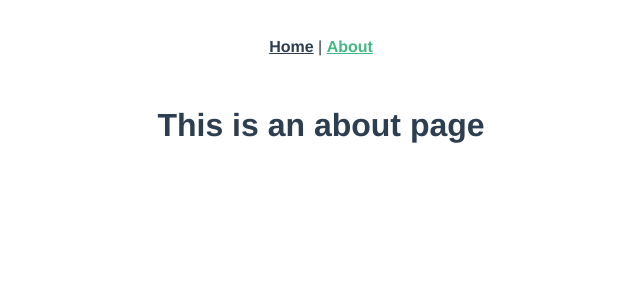
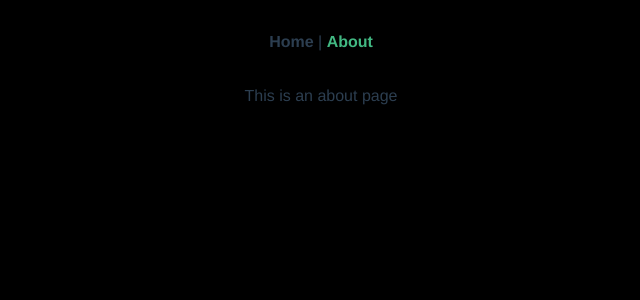
Before and after one commit to paulopariz/redirect-links-frontend, a Vue app: page /#/about in a window 1280 px wide. Shown: the top 300 px of the page, without its empty margins (319-959 px from the left). Built offline with nearby package versions, Linux system fonts and the light colour scheme.

Commit message:
add tailwind

```diff
--- a/package.json
+++ b/package.json
@@ -22,8 +22,11 @@
     "@vue/cli-plugin-router": "~5.0.0",
     "@vue/cli-plugin-vuex": "~5.0.0",
     "@vue/cli-service": "~5.0.0",
+    "autoprefixer": "^10.4.13",
     "eslint": "^7.32.0",
     "eslint-plugin-vue": "^8.0.3",
+    "postcss": "^8.4.21",
+    "tailwindcss": "^3.2.4",
     "vue-template-compiler": "^2.6.14"
   },
   "eslintConfig": {
--- /dev/null
+++ b/postcss.config.js
@@ -0,0 +1,6 @@
+module.exports = {
+    plugins: {
+      tailwindcss: {},
+      autoprefixer: {},
+    }
+  }
--- a/public/index.html
+++ b/public/index.html
@@ -7,7 +7,7 @@
     <link rel="icon" href="<%= BASE_URL %>favicon.ico">
     <title><%= htmlWebpackPlugin.options.title %></title>
   </head>
-  <body>
+  <body class="bg-black">
     <noscript>
       <strong>We're sorry but <%= htmlWebpackPlugin.options.title %> doesn't work properly without JavaScript enabled. Please enable it to continue.</strong>
     </noscript>
--- /dev/null
+++ b/src/assets/css/main.css
@@ -0,0 +1,3 @@
+@tailwind base;
+@tailwind components;
+@tailwind utilities;
--- a/src/main.js
+++ b/src/main.js
@@ -3,6 +3,7 @@ import App from './App.vue'
 import router from './router'
 import store from './store'
 import './plugins/axios'
+import './assets/css/main.css'
 
 Vue.config.productionTip = false
 
--- /dev/null
+++ b/tailwind.config.js
@@ -0,0 +1,11 @@
+/** @type {import('tailwindcss').Config} */
+module.exports = {
+  content: [
+    "./public/index.html",
+    "./src/**/*.{html,js,vue}"
+  ],
+  theme: {
+    extend: {},
+  },
+  plugins: [],
+}
```
Also changed, not shown: 2 other files (tests, documents, lock files or other folders).
